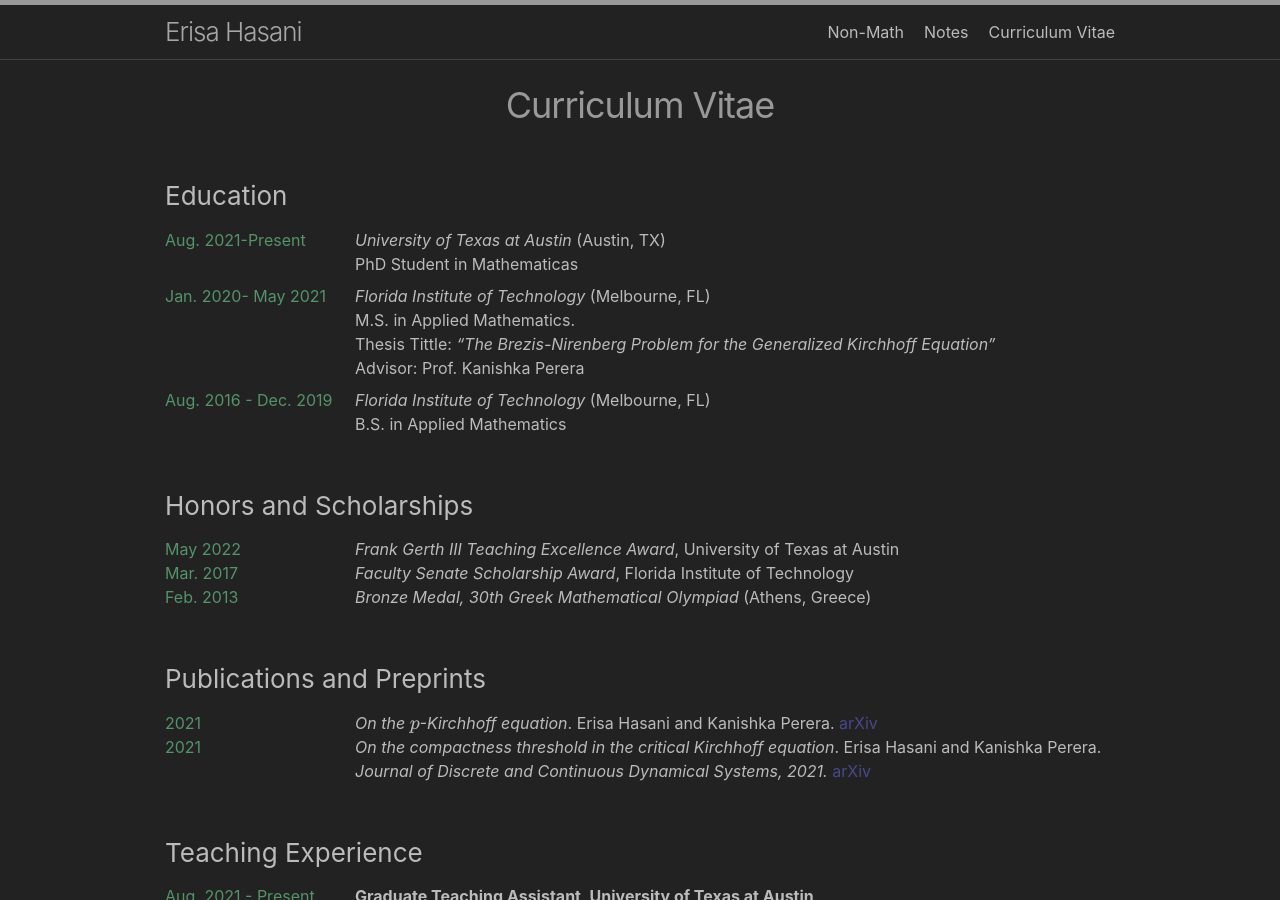
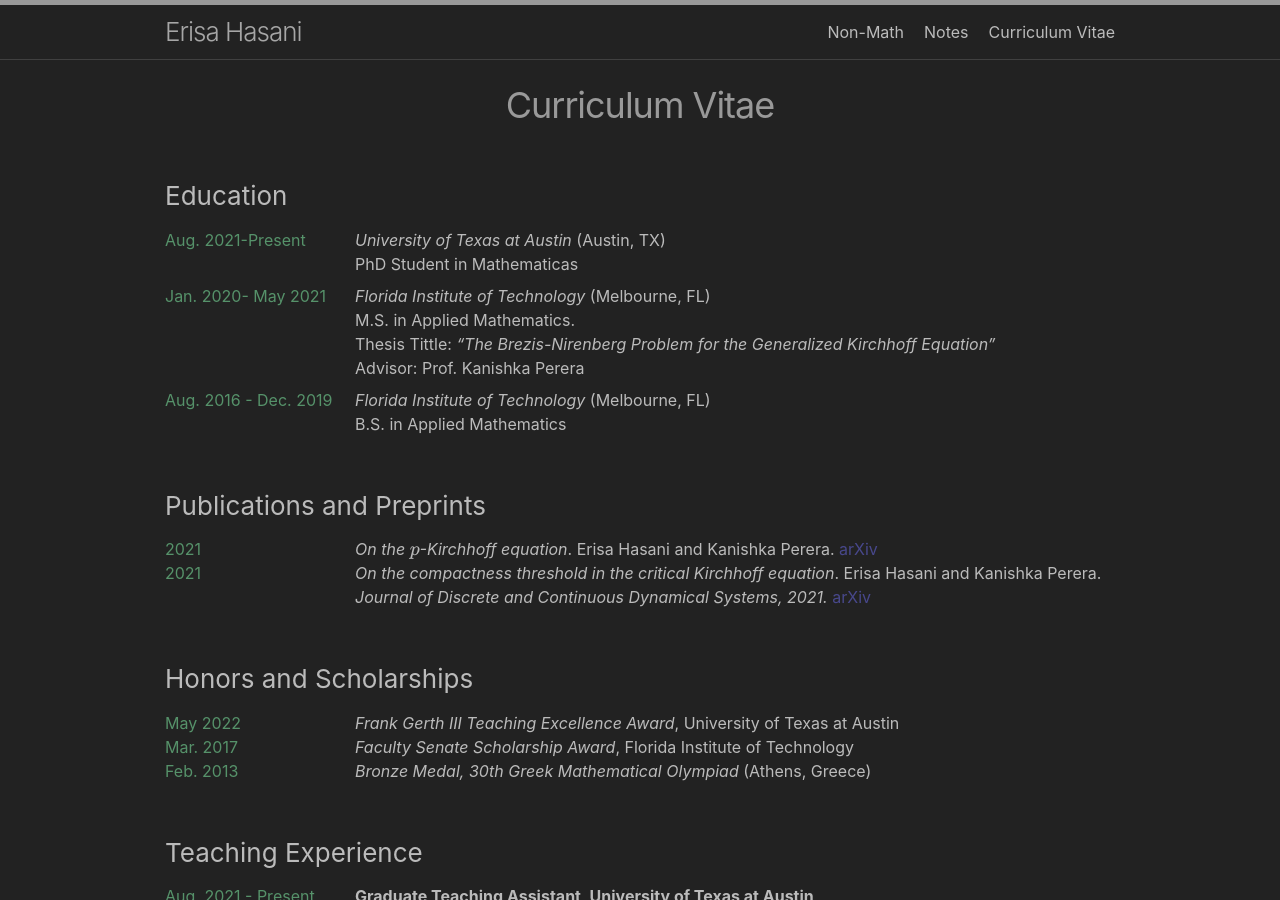
Before and after one commit to erisahasani/erisahasani.github.io, a Jekyll site: the page built from cv.md, in a window 1280 px wide and 900 px high. Built offline with Jekyll 4.4.1, drawn with Linux system fonts in a browser that asks for light colours; formulas are drawn with MathJax 3; part of the change alters nothing that is shown.

Commit message:
updated cv

```diff
--- a/cv.md
+++ b/cv.md
@@ -28,6 +28,15 @@ Aug. 2016 - Dec. 2019
 
 
 
+### Publications and Preprints
+
+2021
+:   *On the $$p$$-Kirchhoff equation*. Erisa Hasani and Kanishka Perera. [arXiv](https://arxiv.org/abs/2108.05285)
+
+2021
+:   *On the compactness threshold in the critical Kirchhoff equation*. Erisa Hasani and Kanishka Perera. *Journal of Discrete and Continuous Dynamical Systems, 2021.* [arXiv](https://arxiv.org/abs/2012.05317)
+
+
 ### Honors and Scholarships
 
 May 2022
@@ -40,14 +49,6 @@ Feb. 2013
 :   *Bronze Medal, 30th Greek Mathematical Olympiad* (Athens, Greece)
 
 
-
-### Publications and Preprints
-
-2021
-:   *On the $$p$$-Kirchhoff equation*. Erisa Hasani and Kanishka Perera. [arXiv](https://arxiv.org/abs/2108.05285)
-
-2021
-:   *On the compactness threshold in the critical Kirchhoff equation*. Erisa Hasani and Kanishka Perera. *Journal of Discrete and Continuous Dynamical Systems, 2021.* [arXiv](https://arxiv.org/abs/2012.05317)
 
 
 ### Teaching Experience
```
